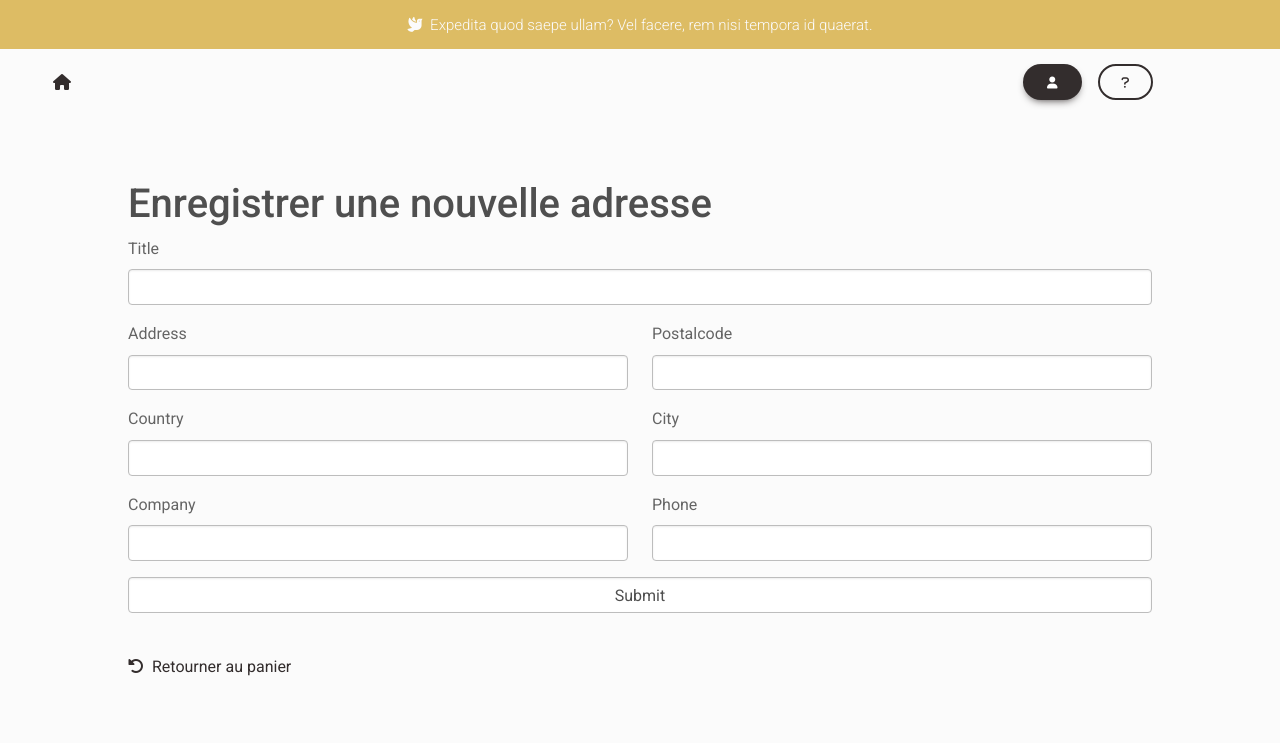
After one commit to 0xArthem/reseau-social-symfony, a Symfony app: template templates/address/new.html.twig in a window 1280 px wide. The commit adds this page. Shown: the top 743 px of the page. Run offline with Twig, Linux system fonts and the light colour scheme; the template is opened without the code that fills it, so the values that code supplies are empty; form fields are guessed from the names that the template uses; some libraries are stand-ins or nearby versions; some web fonts are replaced.

Commit message:
117 - Formulaire de création d'une adresse

```diff
--- a/src/Controller/OrderController.php
+++ b/src/Controller/OrderController.php
@@ -22,7 +22,7 @@ class OrderController extends AbstractController
     }
 
     /**
-     * @Route("/order/create", name="order_index")
+     * @Route("/panier", name="order_index")
      */
     public function index(CartServices $cartServices): Response
     {
@@ -41,7 +41,7 @@ class OrderController extends AbstractController
     }
 
     /**
-     * @Route("/order/prepare", name="order_prepare", methods={"POST"})
+     * @Route("/panier/recapitulatif", name="order_prepare", methods={"POST"})
      */
     public function prepareOrder(Request $request, CartServices $cartServices): Response {
         if (!$this->getUser()) {
--- /dev/null
+++ b/templates/address/_form.html.twig
@@ -0,0 +1,37 @@
+{{ form_start(form) }}
+
+<div class="row">
+	<div class="col">
+		{{ form_row(form.title) }}
+	</div>
+</div>
+<div class="row">
+	<div class="col">
+		{{ form_row(form.address) }}
+	</div>
+	<div class="col">
+		{{ form_row(form.postalcode) }}
+	</div>
+</div>
+<div class="row">
+	<div class="col">
+		{{ form_row(form.country) }}
+	</div>
+	<div class="col">
+		{{ form_row(form.city) }}
+	</div>
+</div>
+<div class="row">
+	<div class="col">
+		{{ form_row(form.company) }}
+	</div>
+	<div class="col">
+		{{ form_row(form.phone) }}
+	</div>
+</div>
+<div class="row">
+	<div class="col">
+		{{ form_row(form.submit) }}
+	</div>
+</div>
+{{ form_end(form) }}
--- /dev/null
+++ b/templates/address/new.html.twig
@@ -0,0 +1,18 @@
+{% extends 'base.html.twig' %}
+
+{% block title %}Nouvelle adresse
+{% endblock %}
+
+{% block body %}
+	<div class="div-panier">
+		<h1>Enregistrer une nouvelle adresse</h1>
+
+		{{ include('address/_form.html.twig') }}
+
+		<br>
+		<a class="text-dark" href="{{ path('order_index') }}">
+			<i class="fas fa-rotate-left me-1"></i>
+			Retourner au panier
+		</a>
+	</div>
+{% endblock %}
--- a/templates/order/index.html.twig
+++ b/templates/order/index.html.twig
@@ -52,6 +52,11 @@
 			<div class="row">
 				<div class="col">
 					{{ form_widget(form.addresses)}}
+					<br>
+					<a href="{{ path('app_address_new') }}" class="text-dark">
+						<i class="fas fa-circle-plus me-1"></i>
+						Ajouter une nouvelle adresse
+					</a>
 				</div>
 				<div class="col">
 					{{ form_widget(form.transporter)}}
```
Also changed, not shown: src/Controller/AddressController.php (added, +36 -0 lines), src/Form/AddressType.php (added, +114 -0 lines).
